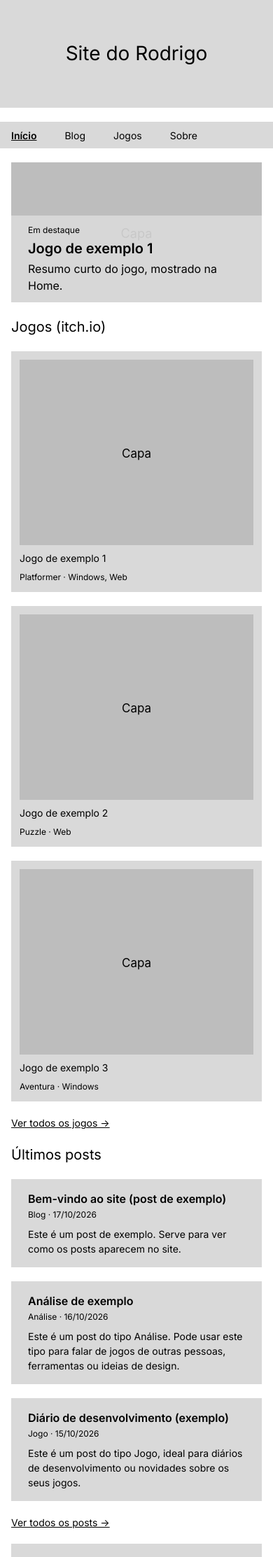
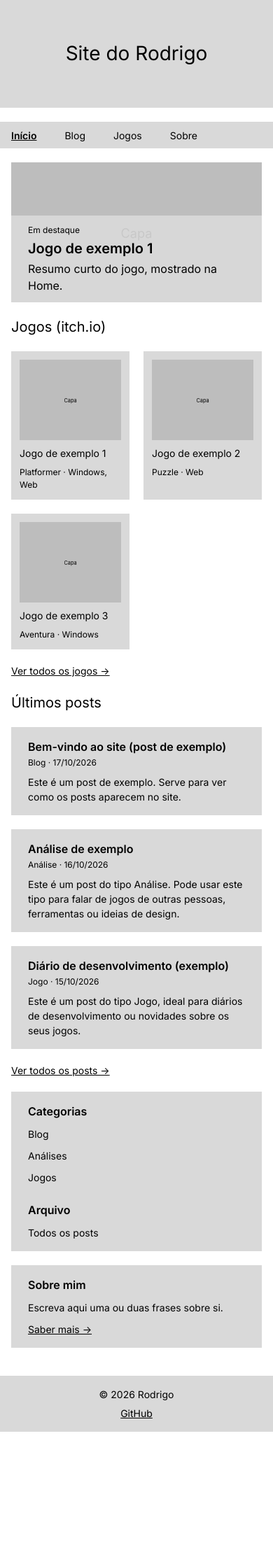
Before and after one commit to RodrigoOak1/Site, a Jekyll site: the page built from index.html, in a window 390 px wide. Shown: the top 2225 px of the page at 70% size. Built offline with Jekyll 4.4.1, drawn with Linux system fonts in a browser that asks for light colours; after the commit the page ends 2046 px from its top, so only the background shows below that.

Commit message:
Home: manter as barras laterais em janelas estreitas
Abaixo de 960 px as barras (Categorias, Sobre mim, Links) iam para o fundo
da página, parecendo que faltavam e repetindo o rodapé. Agora as 3 colunas
mantêm-se até 720 px (as barras encolhem) e só empilham em telemóvel, onde o
bloco "Links" fica escondido por repetir o rodapé.

Co-Authored-By: Claude Sonnet 5.5 <noreply@anthropic.com>
Claude-Session: https://claude.ai/code/session_013xD8t88qfUbGeSsPAnFbri

```diff
--- a/assets/css/style.css
+++ b/assets/css/style.css
@@ -16,7 +16,7 @@
   --largura-max: 1440px;       /* largura máxima do site */
   --espaco: 20px;              /* espaço entre blocos */
   --margem-lateral: 46px;      /* margem esquerda/direita nas páginas */
-  --largura-barra: 272px;      /* largura das barras laterais */
+  --largura-barra: clamp(170px, 20vw, 272px); /* largura das barras laterais (encolhe em janelas mais estreitas) */
 }
 
 /* ---------- BASE ---------- */
@@ -167,7 +167,8 @@ main h2 { font-size: 20px; font-weight: 400; }
 
 /* ---------- CARTÕES DE JOGOS ---------- */
 .grelha-cartoes { display: grid; gap: var(--espaco); }
-.grelha-cartoes.tres { grid-template-columns: repeat(3, minmax(0, 1fr)); }
+/* 3 cartões lado a lado; se o espaço apertar, passam para a linha de baixo */
+.grelha-cartoes.tres { grid-template-columns: repeat(auto-fit, minmax(150px, 1fr)); }
 .grelha-cartoes.quatro { grid-template-columns: repeat(4, minmax(0, 1fr)); }
 
 .cartao {
@@ -323,21 +324,29 @@ main h2 { font-size: 20px; font-weight: 400; }
 @media (max-width: 960px) {
   :root { --margem-lateral: 16px; }
 
-  .tres-colunas, .duas-colunas, .sobre-topo { grid-template-columns: minmax(0, 1fr); }
-  .tres-colunas { padding: 0 16px var(--espaco); }
+  /* A Home e os posts mantêm as 3 colunas (barra | conteúdo | barra) até ecrãs de telemóvel */
+  .duas-colunas, .sobre-topo { grid-template-columns: minmax(0, 1fr); }
 
-  /* Nos ecrãs pequenos o conteúdo vem primeiro, as barras laterais depois */
+  .grelha-cartoes.quatro { grid-template-columns: repeat(2, minmax(0, 1fr)); }
+  .foto { max-width: var(--largura-barra); }
+}
+
+/* Só em ecrãs de telemóvel as 3 colunas passam a uma só */
+@media (max-width: 720px) {
+  .tres-colunas { grid-template-columns: minmax(0, 1fr); padding: 0 16px var(--espaco); }
+
+  /* O conteúdo vem primeiro, as barras laterais depois */
   .coluna-principal, .conteudo-post { order: 1; }
   .barra-esquerda { order: 2; }
   .barra-direita { order: 3; }
 
-  .grelha-cartoes.tres, .grelha-cartoes.quatro { grid-template-columns: repeat(2, minmax(0, 1fr)); }
-  .foto { max-width: var(--largura-barra); }
+  /* O bloco "Links" repete o rodapé, por isso fica escondido no telemóvel */
+  .barra-direita .bloco:last-child { display: none; }
 }
 
 @media (max-width: 560px) {
   .cabecalho h1 { font-size: 28px; }
-  .grelha-cartoes.tres, .grelha-cartoes.quatro, .capturas { grid-template-columns: minmax(0, 1fr); }
+  .grelha-cartoes.quatro, .capturas { grid-template-columns: minmax(0, 1fr); }
   .linha { flex-wrap: wrap; }
   .destaque { height: 200px; }
 }
```
